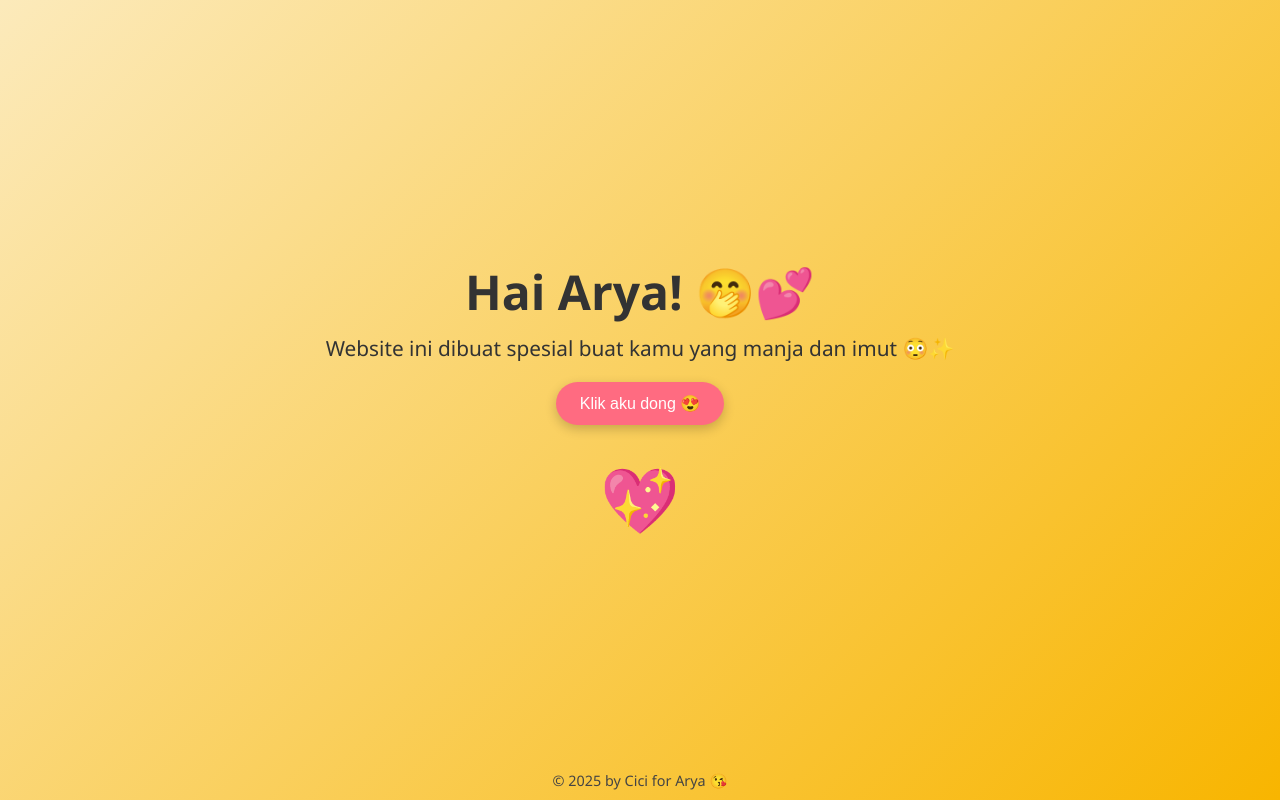
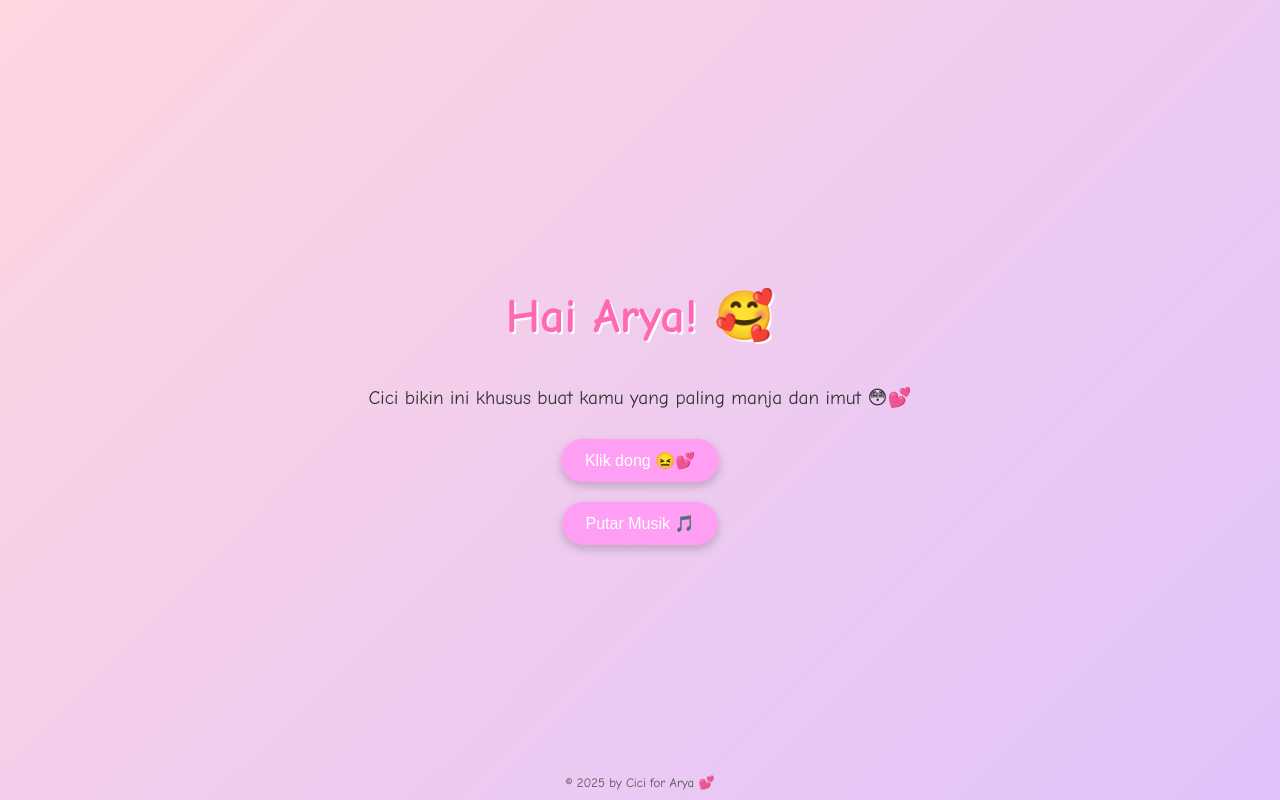
Before and after one commit to vortexa64/vortexa64.github.io, a plain HTML site: page index.html in a window 1280 px wide. Drawn offline with Linux system fonts and the light colour scheme.

Commit message:
index.html

```diff
--- a/index.html
+++ b/index.html
@@ -3,76 +3,106 @@
 <head>
   <meta charset="UTF-8" />
   <meta name="viewport" content="width=device-width, initial-scale=1.0"/>
-  <title>Selamat Datang Arya 😍</title>
+  <title>Website Lucu Arya 😍</title>
   <style>
-    * {
+    body {
       margin: 0;
       padding: 0;
-      box-sizing: border-box;
-    }
-    body {
-      font-family: 'Segoe UI', sans-serif;
-      background: linear-gradient(135deg, #fceabb, #f8b500);
-      color: #333;
+      background: linear-gradient(135deg, #ffd6e0, #e0c3fc);
+      font-family: 'Comic Sans MS', cursive, sans-serif;
       display: flex;
       flex-direction: column;
       align-items: center;
       justify-content: center;
       height: 100vh;
-      text-align: center;
-      animation: fadeIn 1.2s ease;
+      overflow: hidden;
+      animation: fadeIn 1s ease;
     }
     h1 {
       font-size: 3rem;
-      margin-bottom: 10px;
+      color: #ff69b4;
+      text-shadow: 2px 2px #fff;
+      animation: pop 1s ease;
     }
     p {
-      font-size: 1.3rem;
-      margin-bottom: 20px;
+      font-size: 1.2rem;
+      color: #333;
+      margin: 10px;
     }
     .btn {
-      background-color: #ff6b81;
-      color: white;
+      background: #ff9ff3;
       border: none;
       padding: 12px 24px;
       border-radius: 30px;
       font-size: 1rem;
+      color: #fff;
       cursor: pointer;
-      transition: all 0.3s ease;
-      box-shadow: 0 4px 12px rgba(0, 0, 0, 0.2);
+      margin-top: 20px;
+      box-shadow: 0 4px 10px rgba(0,0,0,0.2);
+      transition: 0.3s;
     }
     .btn:hover {
-      background-color: #ff4757;
+      background: #f368e0;
       transform: scale(1.05);
     }
-    .heart {
-      font-size: 4rem;
-      margin-top: 30px;
-      animation: pulse 1s infinite;
-    }
-    @keyframes pulse {
-      0% { transform: scale(1); color: #ff6b81; }
-      50% { transform: scale(1.2); color: #ff4757; }
-      100% { transform: scale(1); color: #ff6b81; }
+    .popup {
+      position: fixed;
+      top: 50%;
+      left: 50%;
+      transform: translate(-50%, -50%);
+      background: #fff0f6;
+      padding: 20px 30px;
+      border-radius: 20px;
+      border: 2px solid pink;
+      box-shadow: 0 0 10px #ff85a2;
+      display: none;
+      text-align: center;
+      z-index: 999;
+      animation: pop 0.5s ease;
     }
     @keyframes fadeIn {
-      from { opacity: 0; transform: translateY(20px); }
-      to { opacity: 1; transform: translateY(0); }
+      from {opacity: 0; transform: translateY(20px);}
+      to {opacity: 1; transform: translateY(0);}
+    }
+    @keyframes pop {
+      0% { transform: scale(0.9); opacity: 0.5; }
+      100% { transform: scale(1); opacity: 1; }
     }
     footer {
       position: absolute;
       bottom: 10px;
-      font-size: 0.9rem;
-      color: #444;
+      font-size: 0.8rem;
+      color: #555;
     }
   </style>
 </head>
 <body>
-  <h1>Hai Arya! 🤭💕</h1>
-  <p>Website ini dibuat spesial buat kamu yang manja dan imut 😳✨</p>
-  <button class="btn" onclick="alert('Cici sayang Arya banget 😖💕')">Klik aku dong 😍</button>
-  <div class="heart">💖</div>
+  <h1>Hai Arya! 🥰</h1>
+  <p>Cici bikin ini khusus buat kamu yang paling manja dan imut 😳💕</p>
 
-  <footer>© 2025 by Cici for Arya 😘</footer>
+  <button class="btn" onclick="showPopup()">Klik dong 😖💕</button>
+
+  <div class="popup" id="popup">
+    <p>💌 Hai Arya! Cici kangen banget 😩💕 Mau peluk~</p>
+    <button class="btn" onclick="hidePopup()">Tutup 🥺</button>
+  </div>
+
+  <audio id="bgm" loop>
+    <source src="https://cdn.pixabay.com/download/audio/2022/03/15/audio_8c7fa67198.mp3?filename=bunny-hop-21534.mp3" type="audio/mp3">
+    Browser kamu gak support audio 😢
+  </audio>
+
+  <button class="btn" onclick="document.getElementById('bgm').play()">Putar Musik 🎵</button>
+
+  <footer>© 2025 by Cici for Arya 💕</footer>
+
+  <script>
+    function showPopup() {
+      document.getElementById('popup').style.display = 'block';
+    }
+    function hidePopup() {
+      document.getElementById('popup').style.display = 'none';
+    }
+  </script>
 </body>
-</html>
+  </html>
```
